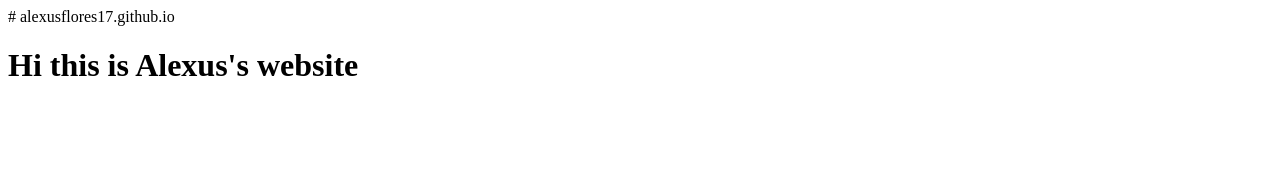
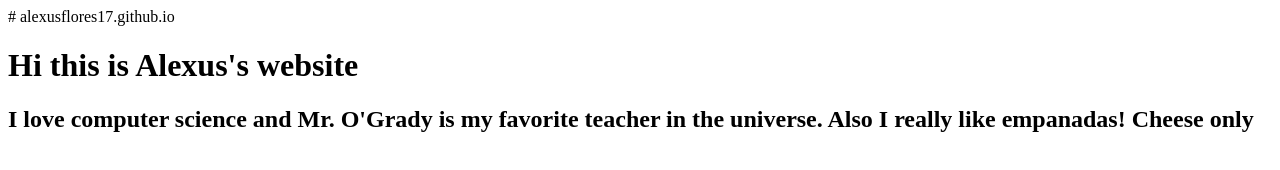
Before and after one commit to alexusflores17/alexusflores17.github.io, a plain HTML site: page index.html in a window 1280 px wide. Drawn offline with Linux system fonts and the light colour scheme.

Commit message:
Update index.html

```diff
--- a/index.html
+++ b/index.html
@@ -1,3 +1,5 @@
 # alexusflores17.github.io
 
 <h1> Hi this is Alexus's website </h1>
+
+<h2> I love computer science and Mr. O'Grady is my favorite teacher in the universe. Also I really like empanadas! Cheese only</h2>
```
